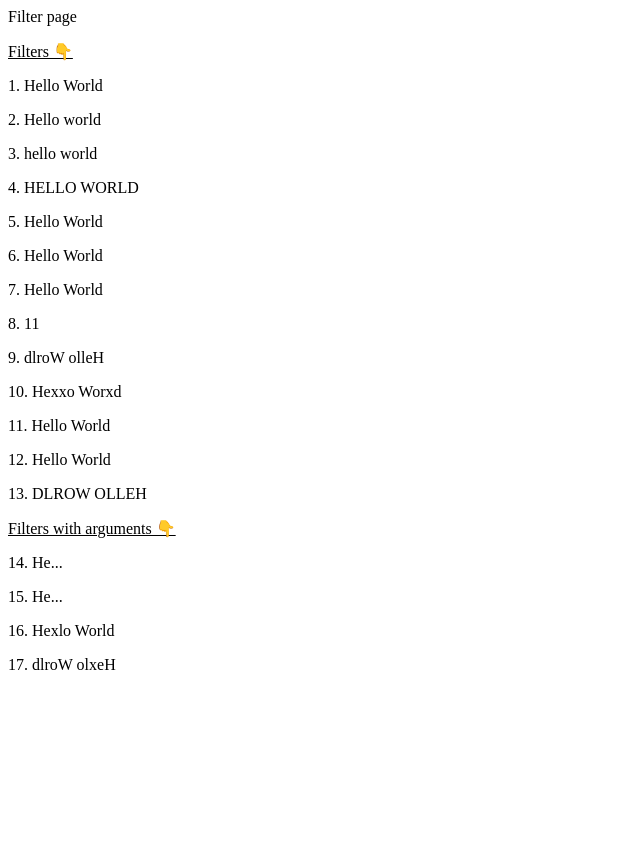
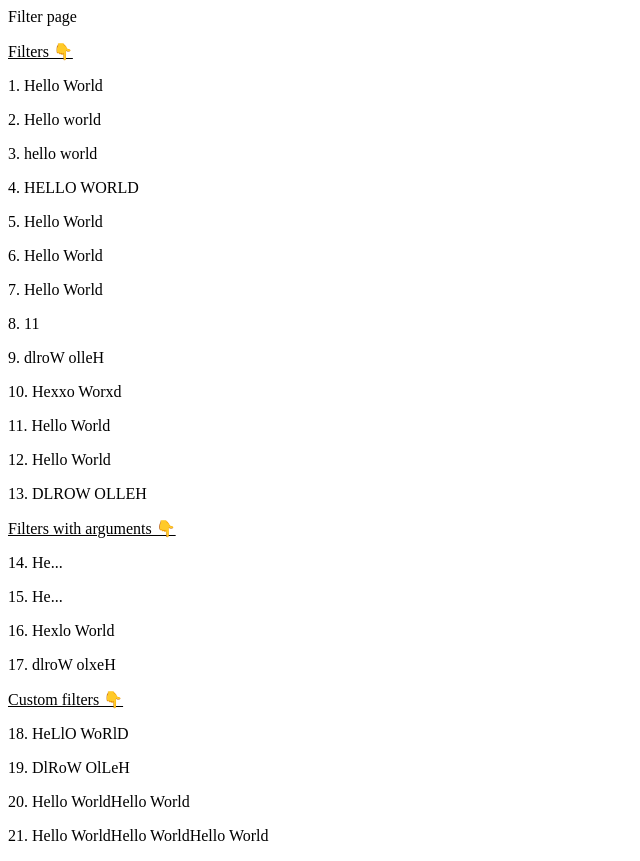
Before and after one commit to akashmn/Flask-basics, a Flask app: page /filters in a window 1280 px wide. Shown: the whole page, without its empty margins (0-640 px from the left). Before the commit the page ends 670 px from the top, so only its background shows below. Run offline with Flask 3, Linux system fonts and the light colour scheme.

Commit message:
custom filters

```diff
--- a/app.py
+++ b/app.py
@@ -13,6 +13,20 @@ def index():
 def filters():
     mystring = 'Hello World'
     return render_template('filters.html', str=mystring)
+
+@app.template_filter('alternate_uppercase')
+def alternate_uppercase(s):
+    result = ''
+    for i in range(len(s)):
+        if i % 2 == 0:
+            result += s[i].upper()
+        else:
+            result += s[i]
+    return result
+
+@app.template_filter('repeat')
+def repeat(s, times=2):
+    return s * times
 
 @app.route('/about', methods=['POST', 'GET'])
 def about():
--- a/templates/filters.html
+++ b/templates/filters.html
@@ -23,4 +23,10 @@
     <p>16. {{ str | replace('l', 'x', 1) }}</p> <!-- Replace a substring with another substring a given number of times -->
     <p>17. {{ str | replace('l', 'x', 1) | reverse }}</p> <!-- Chaining filters Replace and Reverse -->
 
+    <p><u>Custom filters 👇</u></p
+    <p>18. {{ str | alternate_uppercase }}</p> <!-- Custom filter to convert the string to alternate uppercase -->
+    <p>19. {{ str | alternate_uppercase | reverse }}</p> <!-- Chaining filters Alternate Uppercase and Reverse -->
+    <p>20. {{ str | repeat }}</p> <!-- Custom filter to repeat the string default value -->
+    <p>21. {{ str | repeat(3) }}</p> <!-- Custom filter to repeat the string a given number of times -->
+
 {% endblock %}
```
